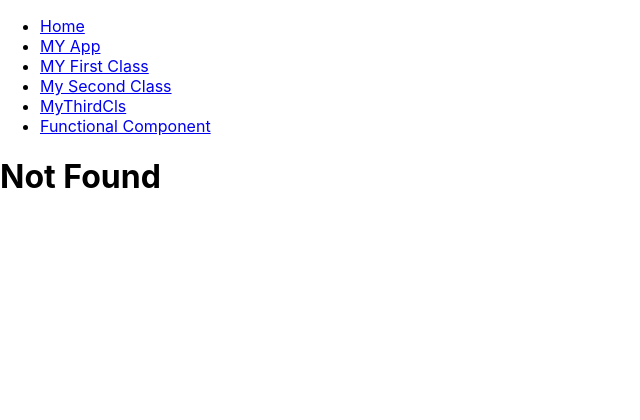
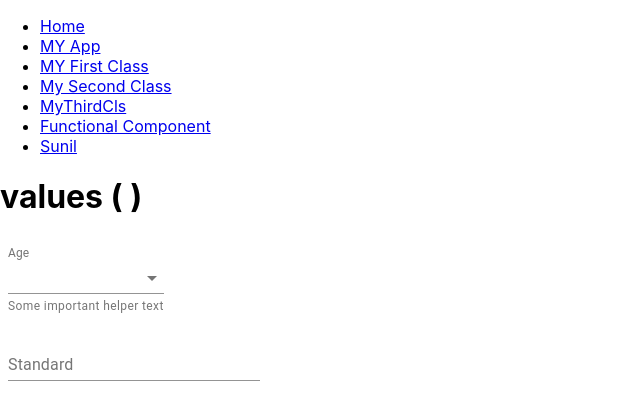
Before and after one commit to Yashwanth-Ramanjineya/My_Dec_Project, a React (Create React App) app: page /Sunil in a window 1280 px wide. Before the commit this address had no page. Shown: the top 420 px of the page, without its empty margins (0-640 px from the left). Built offline with nearby package versions, Linux system fonts and the light colour scheme.

Commit message:
stateadded

```diff
--- /dev/null
+++ b/src/Sunil.js
@@ -0,0 +1,69 @@
+import React, { useState } from "react";
+import { makeStyles } from "@material-ui/core/styles";
+import InputLabel from "@material-ui/core/InputLabel";
+import MenuItem from "@material-ui/core/MenuItem";
+import FormHelperText from "@material-ui/core/FormHelperText";
+import FormControl from "@material-ui/core/FormControl";
+import Select from "@material-ui/core/Select";
+import TextField from "@material-ui/core/TextField";
+
+const useStyles = makeStyles((theme) => ({
+  formControl: {
+    margin: theme.spacing(1),
+    minWidth: 120,
+  },
+  selectEmpty: {
+    marginTop: theme.spacing(2),
+  },
+  root: {
+    "& > *": {
+      margin: theme.spacing(1),
+      width: "25ch",
+    },
+  },
+}));
+function Sunil() {
+  const classes = useStyles();
+  const [age, setage] = useState(" ");
+  const [box, setbox] = useState(" ");
+
+  const handleChange = (event) => {
+    setage(event.target.value);
+  };
+  const handleBoxChange = (event) => {
+    setbox(event.target.value);
+  };
+
+  return (
+    <div>
+      <h1>
+        values ({age} {box})
+      </h1>
+      <FormControl className={classes.formControl}>
+        <InputLabel id="demo-simple-select-helper-label">Age</InputLabel>
+        <Select
+          labelId="demo-simple-select-helper-label"
+          id="demo-simple-select-helper"
+          value={age}
+          onChange={handleChange}
+        >
+          <MenuItem value="">
+            <em>None</em>
+          </MenuItem>
+          <MenuItem value={10}>Ten</MenuItem>
+          <MenuItem value={20}>Twenty</MenuItem>
+          <MenuItem value={30}>Thirty</MenuItem>
+        </Select>
+        <FormHelperText>Some important helper text</FormHelperText>
+      </FormControl>
+      <form className={classes.root} noValidate autoComplete="off">
+        <TextField
+          id="standard-basic"
+          label="Standard"
+          onChange={handleBoxChange}
+        />
+      </form>
+    </div>
+  );
+}
+export default Sunil;
--- a/src/index.js
+++ b/src/index.js
@@ -13,6 +13,7 @@
 import { Provider } from "react-redux";
 import MyThirdCls from "./MyThirdCls";
 import FunctionalComponent from "./FunctionalComponent";
+import Sunil from "./Sunil";
 
 const myStore = createStore(myReducer);
 
@@ -38,6 +39,9 @@
         <li>
           <Link to="/FunctionalComponent">Functional Component</Link>
         </li>
+        <li>
+          <Link to="/Sunil">Sunil</Link>
+        </li>
       </ul>
       <Switch>
         <Route exact path="/" component={App} />
@@ -45,7 +49,12 @@
         <Route exact path="/myfirstclass" component={MyFirstClassComponent} />
         <Route exact path="/mySecondclass" component={MyFirstComponent} />
         <Route exact path="/MyThirdCls" component={MyThirdCls} />
-        <Route exact path="/FunctionalComponent" component ={FunctionalComponent}/>
+        <Route
+          exact
+          path="/FunctionalComponent"
+          component={FunctionalComponent}
+        />
+        <Route exact path="/Sunil" component={Sunil} />
         <Route component={NotFound} />
       </Switch>
     </div>
```
